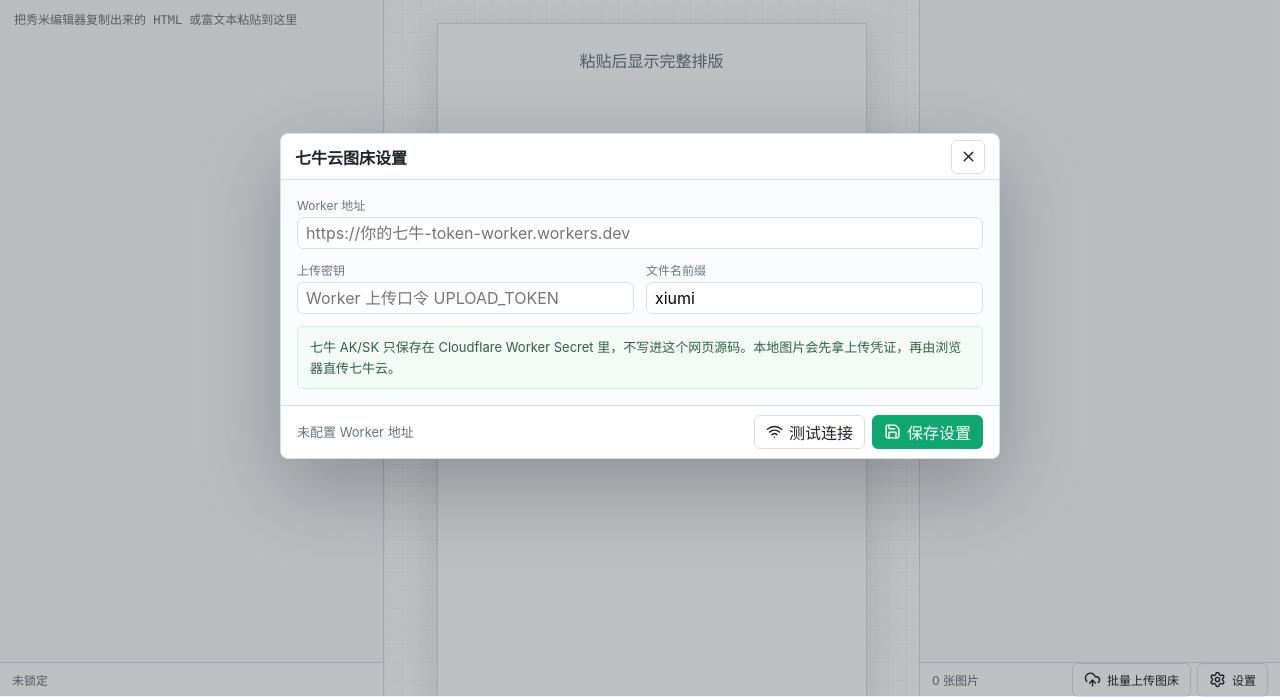
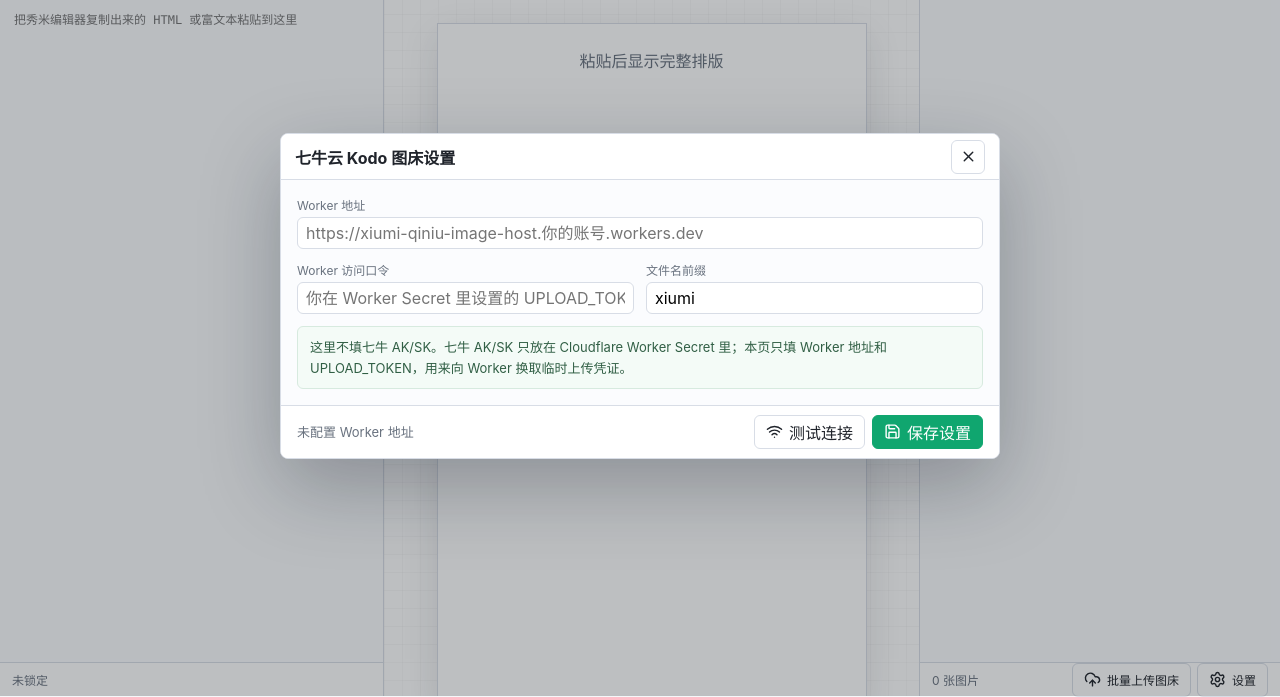
Before and after one commit to Edwardslin007/xiumi-locked-editor, a website: page index.html in a window 1280 px wide. Both pictures are taken after a click on the button "图床设置". Shown: the part 104-801 px from the top of the page. Drawn offline with nearby package versions, Linux system fonts and the light colour scheme.

Commit message:
Switch to Qiniu image host and clarify settings

```diff
--- a/index.html
+++ b/index.html
@@ -969,18 +969,18 @@
   <div id="imageHostBackdrop" class="modal-backdrop" role="dialog" aria-modal="true">
     <div class="host-modal">
       <div class="editor-head">
-        <div class="editor-title">七牛云图床设置</div>
+        <div class="editor-title">七牛云 Kodo 图床设置</div>
         <button id="closeImageHostBtn" class="icon" type="button" title="关闭"><i data-lucide="x"></i></button>
       </div>
       <div class="host-body">
         <div class="field">
           <label>Worker 地址</label>
-          <input id="hostWorkerUrlInput" placeholder="https://你的七牛-token-worker.workers.dev">
+          <input id="hostWorkerUrlInput" placeholder="https://xiumi-qiniu-image-host.你的账号.workers.dev">
         </div>
         <div class="host-grid">
           <div class="field">
-            <label>上传密钥</label>
-            <input id="hostTokenInput" type="password" placeholder="Worker 上传口令 UPLOAD_TOKEN">
+            <label>Worker 访问口令</label>
+            <input id="hostTokenInput" type="password" placeholder="你在 Worker Secret 里设置的 UPLOAD_TOKEN">
           </div>
           <div class="field">
             <label>文件名前缀</label>
@@ -988,7 +988,7 @@
           </div>
         </div>
         <div class="host-note">
-          七牛 AK/SK 只保存在 Cloudflare Worker Secret 里，不写进这个网页源码。本地图片会先拿上传凭证，再由浏览器直传七牛云。
+          这里不填七牛 AK/SK。七牛 AK/SK 只放在 Cloudflare Worker Secret 里；本页只填 Worker 地址和 UPLOAD_TOKEN，用来向 Worker 换取临时上传凭证。
         </div>
       </div>
       <div class="host-actions">
```
